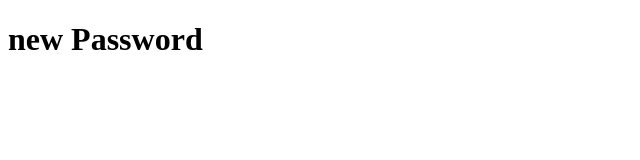
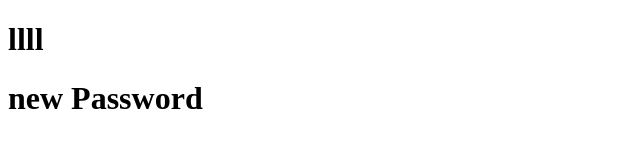
Before and after one commit to traceysaada/week-3-Password-Generator, a plain HTML site: page index.html in a window 1280 px wide. Shown: the whole page, without its empty margins (0-640 px from the left). Drawn offline with Linux system fonts and the light colour scheme.

Commit message:
commit test

```diff
--- a/index.html
+++ b/index.html
@@ -7,6 +7,7 @@
 </head>
 
 <body>
+    <h1>llll</h1>
     <h1>new Password</h1>
 </body>
 </html>
```
